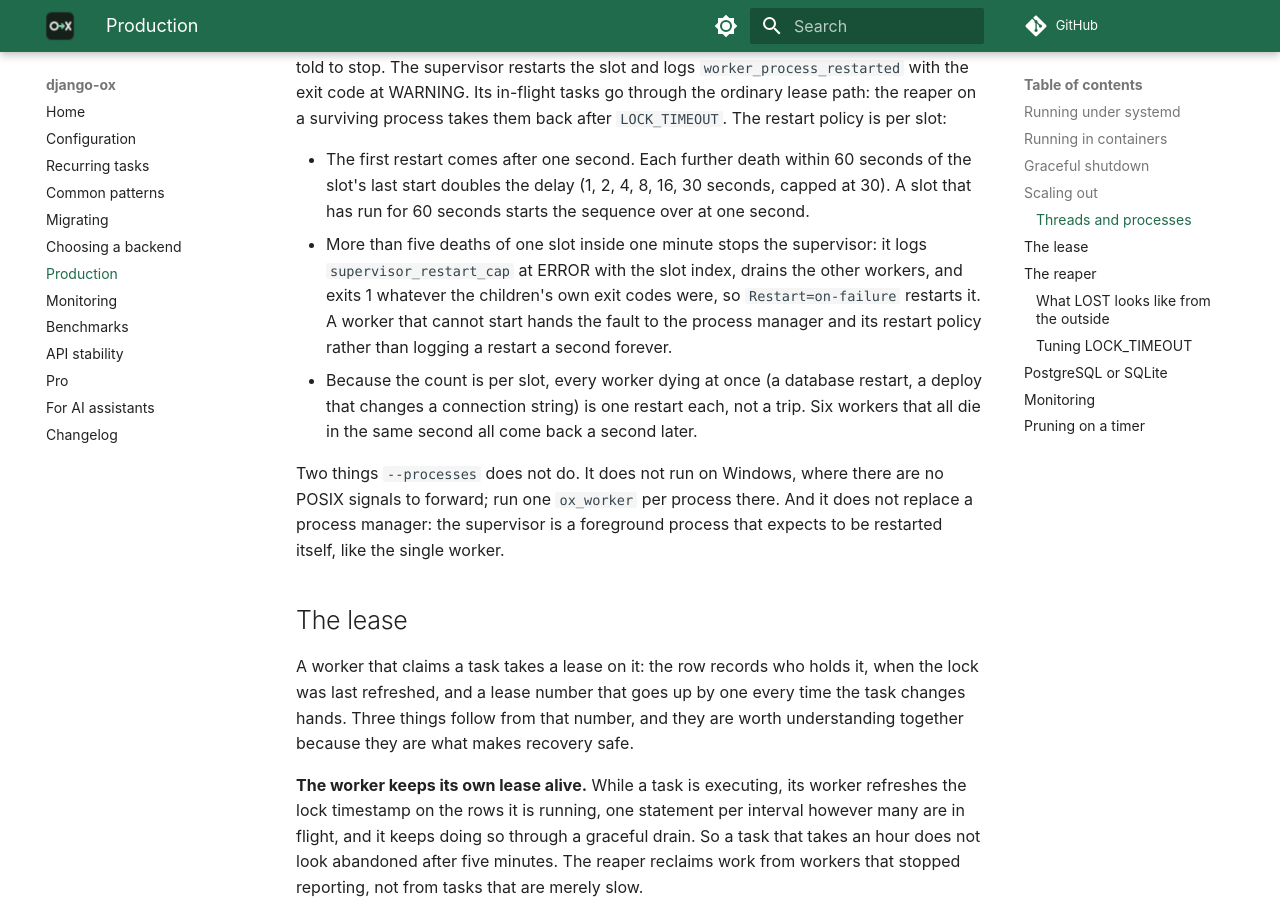
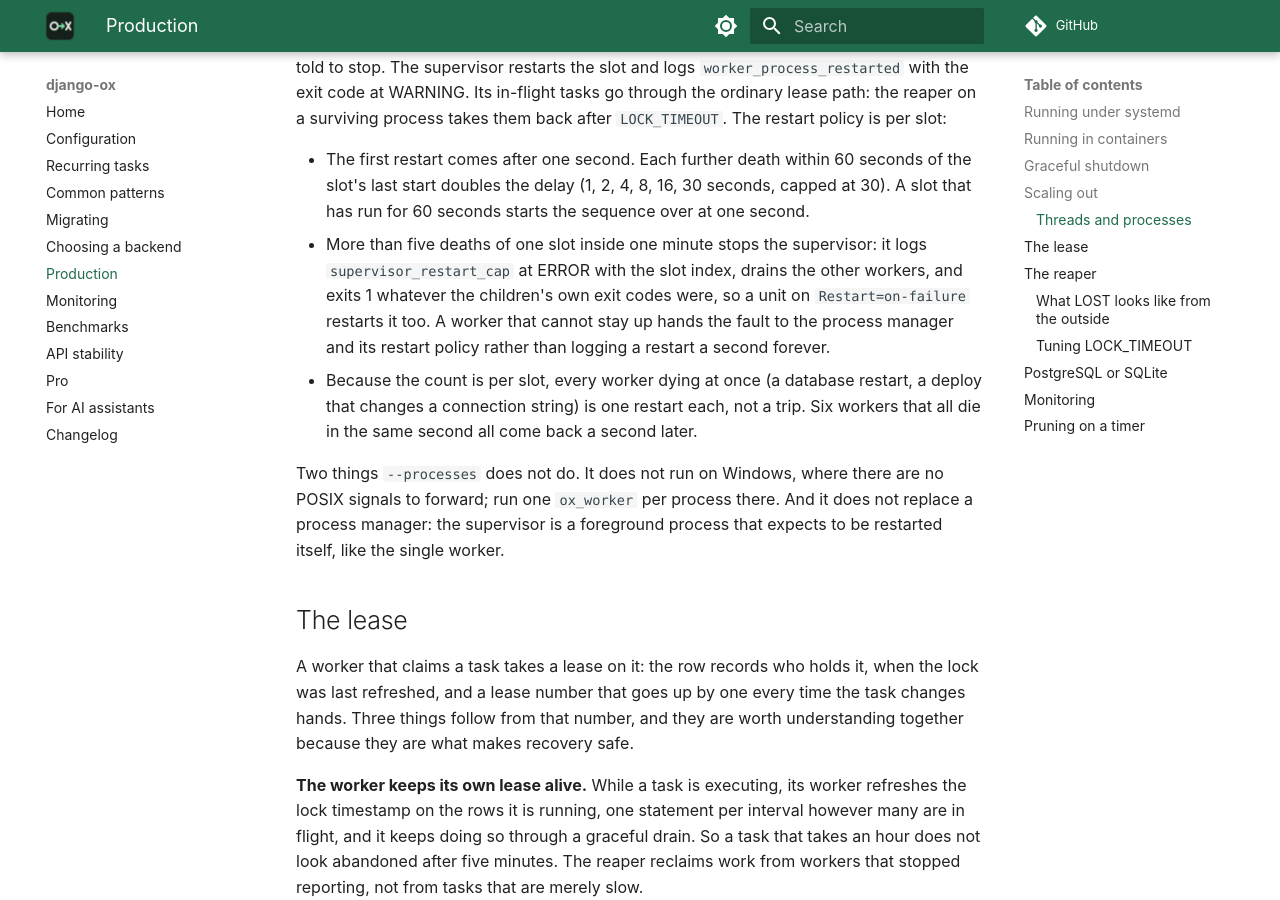
Before and after one commit to oxpull/django-ox, an MkDocs documentation site: the page built from docs/production.md, in a window 1280 px wide and 900 px high, scrolled down 4095 px. Built offline with MkDocs 1.6.1 and Material for MkDocs 9.7.7, drawn with Linux system fonts in a browser that asks for light colours; comment, search, counter and statistics services are not loaded; some of the changed text lies outside the part shown.

Commit message:
Document the supervisor's kill and orphan events, and tidy two sentences on the production and monitoring pages

```diff
--- a/docs/production.md
+++ b/docs/production.md
@@ -204,9 +204,9 @@
 - More than five deaths of one slot inside one minute stops the supervisor:
   it logs `supervisor_restart_cap` at ERROR with the slot index, drains the
   other workers, and exits 1 whatever the children's own exit codes were, so
-  `Restart=on-failure` restarts it. A worker that cannot start hands the
-  fault to the process manager and its restart policy rather than logging a
-  restart a second forever.
+  a unit on `Restart=on-failure` restarts it too. A worker that cannot stay
+  up hands the fault to the process manager and its restart policy rather
+  than logging a restart a second forever.
 - Because the count is per slot, every worker dying at once (a database
   restart, a deploy that changes a connection string) is one restart each,
   not a trip. Six workers that all die in the same second all come back a
```
Also changed, not shown: other parts of docs/production.md (+3 -3 lines), docs/llms-full.txt (+16 -12 lines), docs/monitoring.md (+10 -6 lines).
